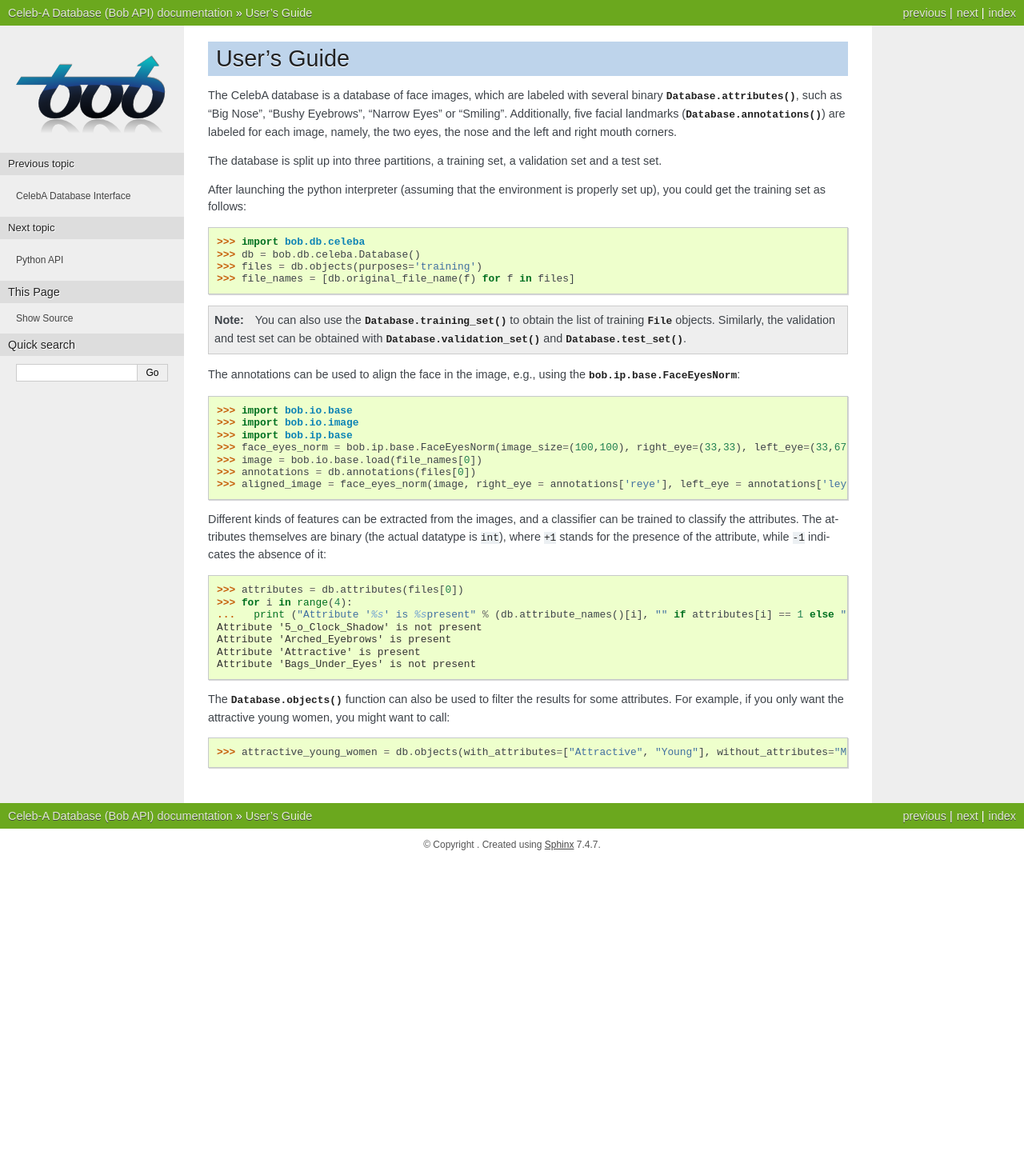
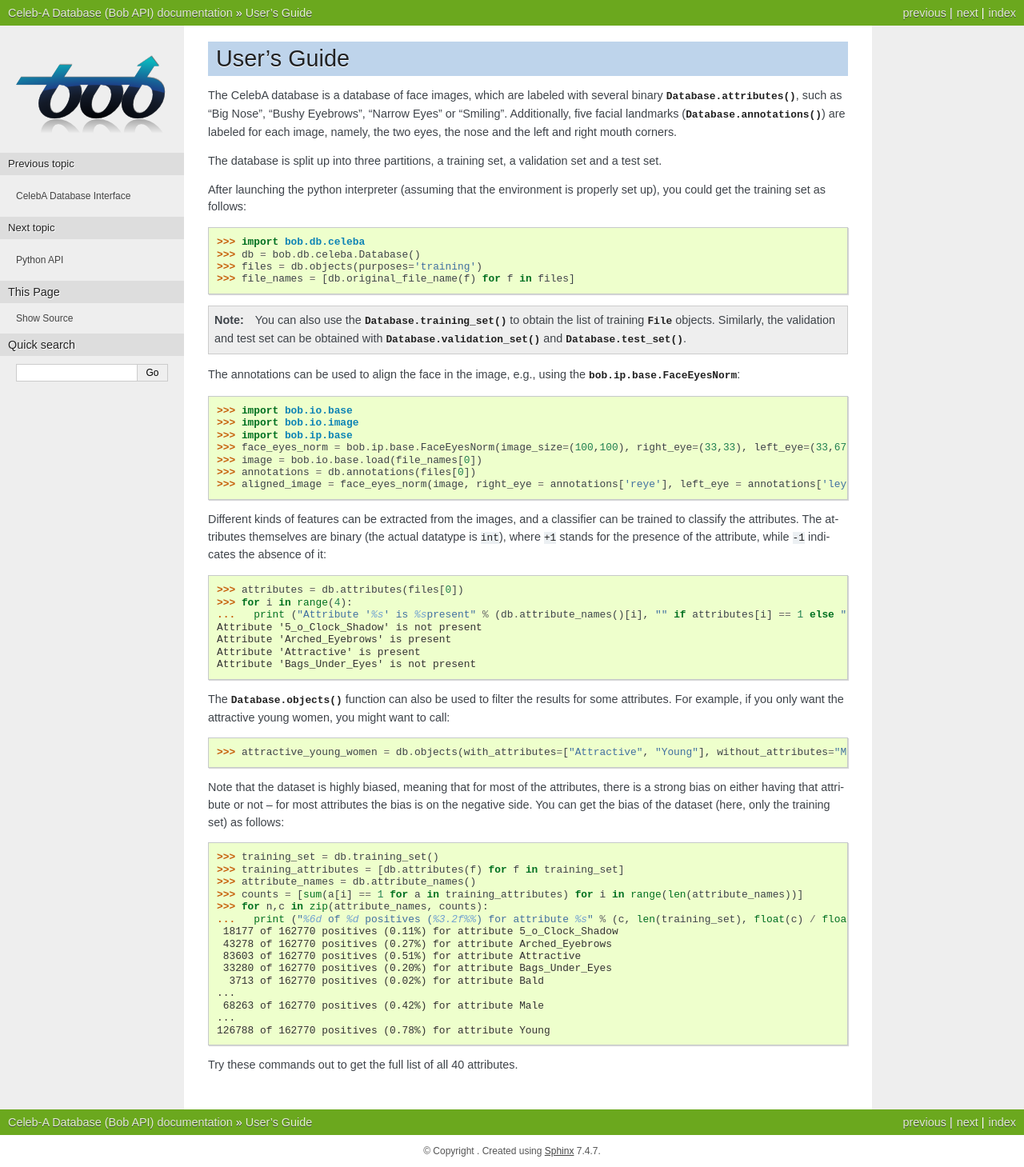
Before and after one commit to tiagofrepereira2012/bob.db.celeba, a Sphinx documentation site: the page built from doc/guide.rst, in a window 1280 px wide. Shown: the whole page at 80% size. Built offline with Sphinx 7.4.7, drawn with Linux system fonts in a browser that asks for light colours; formulas are drawn with MathJax 3; the version number could not be read and is left out; before the commit the page ends 1076 px from its top, so only the background shows below that.

Commit message:
Added information about dataset bias in the guide

```diff
--- a/doc/guide.rst
+++ b/doc/guide.rst
@@ -57,3 +57,27 @@ For example, if you only want the attractive young women, you might want to call
 .. doctest::
 
    >>> attractive_young_women = db.objects(with_attributes=["Attractive", "Young"], without_attributes="Male")
+
+
+Note that the dataset is highly biased, meaning that for most of the attributes, there is a strong bias on either having that attribute or not -- for most attributes the bias is on the negative side.
+You can get the bias of the dataset (here, only the training set) as follows:
+
+.. doctest::
+
+   >>> training_set = db.training_set()
+   >>> training_attributes = [db.attributes(f) for f in training_set]
+   >>> attribute_names = db.attribute_names()
+   >>> counts = [sum(a[i] == 1 for a in training_attributes) for i in range(len(attribute_names))]
+   >>> for n,c in zip(attribute_names, counts):
+   ...   print ("%6d of %d positives (%3.2f%%) for attribute %s" % (c, len(training_set), float(c) / float(len(training_set)), n))
+    18177 of 162770 positives (0.11%) for attribute 5_o_Clock_Shadow
+    43278 of 162770 positives (0.27%) for attribute Arched_Eyebrows
+    83603 of 162770 positives (0.51%) for attribute Attractive
+    33280 of 162770 positives (0.20%) for attribute Bags_Under_Eyes
+     3713 of 162770 positives (0.02%) for attribute Bald
+   ...
+    68263 of 162770 positives (0.42%) for attribute Male
+   ...
+   126788 of 162770 positives (0.78%) for attribute Young
+
+Try these commands out to get the full list of all 40 attributes.
```
